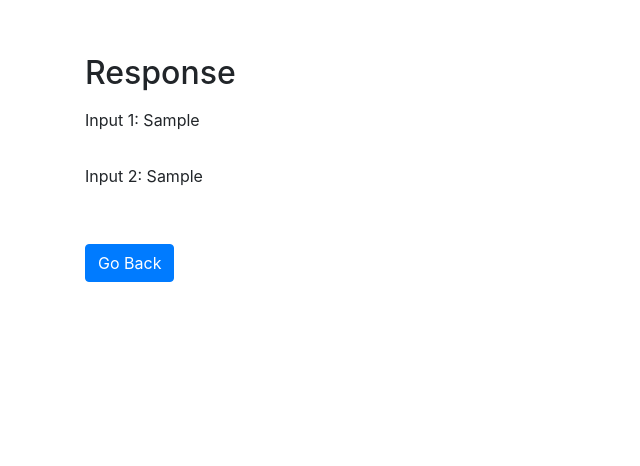
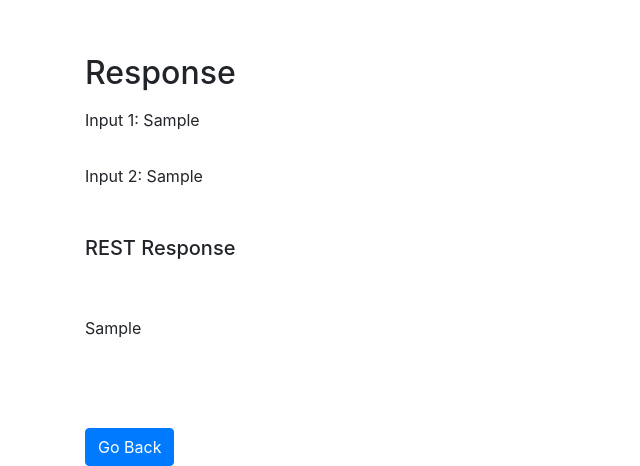
Before and after one commit to minigonche/django_template, a Django app: template website/app1/templates/app1/response.html in a window 1280 px wide. Shown: the part 510-976 px from the top of the page, without its empty margins (0-640 px from the left). Before the commit the page ends 792 px from the top, so only its background shows below. Run offline with Django 3.2, Linux system fonts and the light colour scheme; the template is opened without the code that fills it: most values are stand-ins (such as "Sample title", 1, 10 or a date in 2020); some libraries are stand-ins or nearby versions.

Commit message:
Added Rest interaction

```diff
--- a/website/app1/templates/app1/response.html
+++ b/website/app1/templates/app1/response.html
@@ -39,15 +39,40 @@
       </div>
 
   	<div class="container">
-      <div class="py-2 text-center">
+        <div class="py-1 text-center">
           <p class="lead"> </p>
         </div>
+  	</div>
+
+  </div>
+
+      <div class="container">
+       <div class="text-left">
+        <h5>REST Response</h5>
+     </div>
+
+      <div class="py-5">
+        <p> {{rest_response}}</p>
+      </div>
+    </div>
+
+
+
+
+    <div class="container">
+
+      <div class="py-1 text-center">
+        <p class="lead"> </p>
       </div>
 
       <div>
         <button type="button" class="btn btn-primary" onclick="location.href='{% url 'app1:index' %}'" >Go Back</button>
       </div>
+
     </div>
+
+
+
 
 
 
```
Also changed, not shown: website/app1/views.py (+57 -3 lines). Lines whose indentation alone changed are shown as unchanged.
